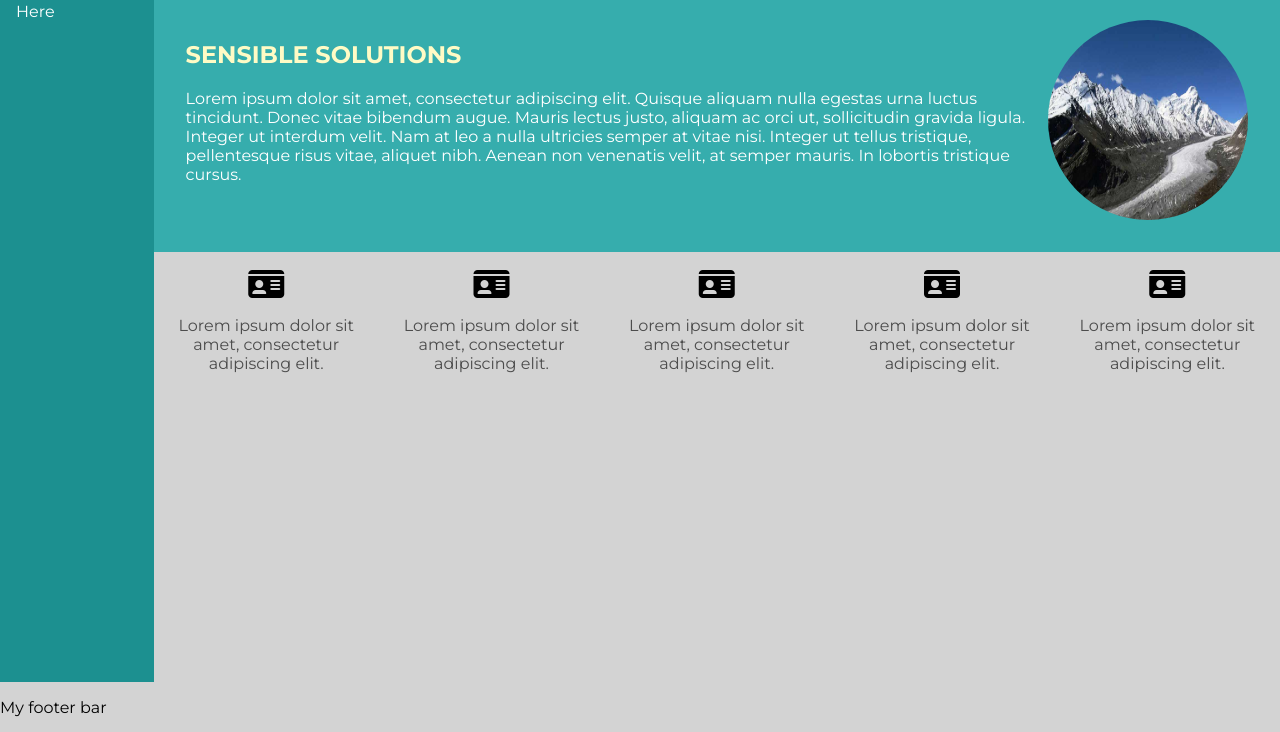
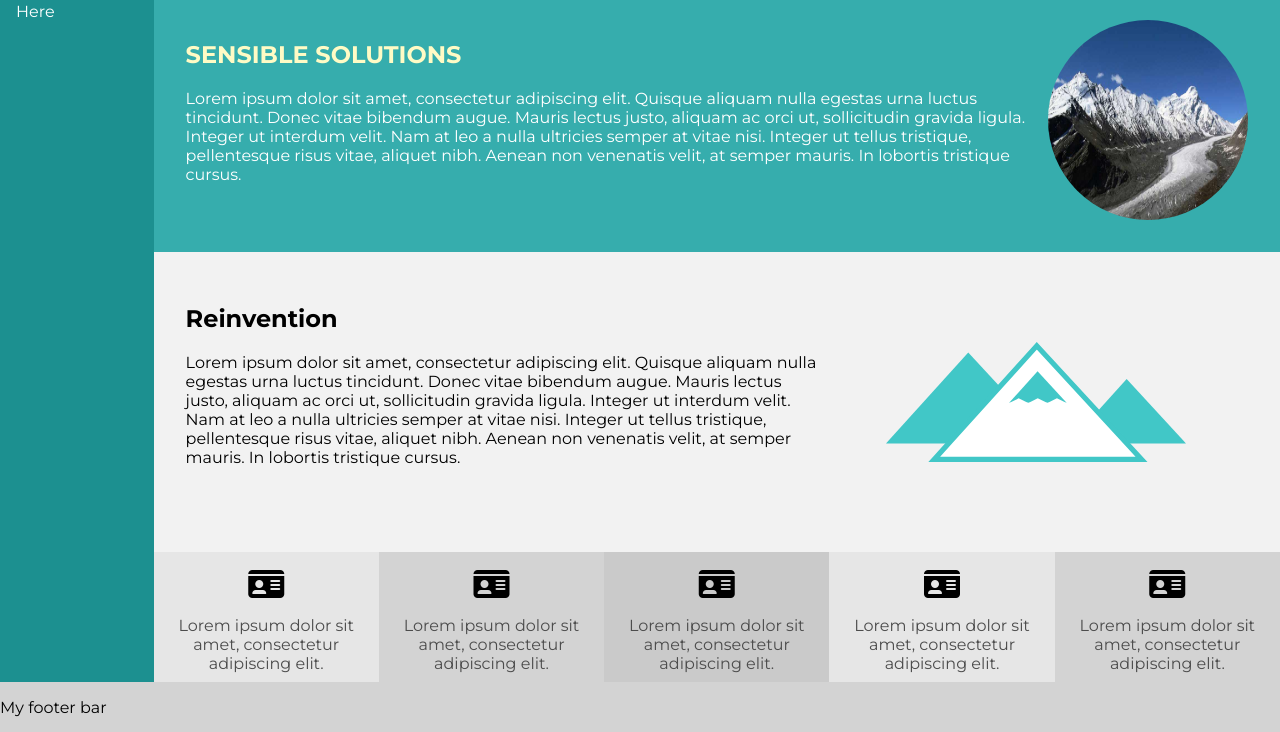
Before and after one commit to efrenmarin45/CSS-Grid, a website: page index.html in a window 1280 px wide. Shown: the part 68-800 px from the top of the page. Drawn offline with Linux system fonts and the light colour scheme.

Commit message:
Added new image and set alignment of features

```diff
--- a/css/main.css
+++ b/css/main.css
@@ -87,7 +87,7 @@ img {
 
 .main {
     grid-area: right;
-    grid-template-rows: 51px fit-content(30%);
+    grid-template-rows: 51px fit-content(30%) 40%;
     display: grid;
 }
 
@@ -114,8 +114,40 @@ ul#features{
 ul#features li {
     background-color: lightgray;
     padding: 1em;
+    align-self: start;
 }
 
 ul#features li p {
     color: #4c4c4c
 }
+
+ul#features li:nth-child(1) {
+    background-color: #E6E6E6;
+}
+ul#features li:nth-child(2) {
+    background-color: #D3D3D3;
+    align-self: center;
+}
+ul#features li:nth-child(3) {
+    background-color: #CACACA;
+}
+ul#features li:nth-child(4) {
+    background-color: #E6E6E6;
+    align-self: center;
+}
+ul#features li:nth-child(5) {
+    background-color: #D3D3D3;
+}
+
+section#info {
+    background-color: #F2F2F2;
+    padding: 2em;
+    display: grid;
+    grid-template-columns: 1.5fr 1fr;
+    align-items: space-around;
+}
+
+#mountain-vector {
+    width: 300px;
+    align-self: center;
+}
--- a/index.html
+++ b/index.html
@@ -32,6 +32,13 @@
             </div>
             <img src="./images/mountain.jpg" alt="Mountain Picture" id="mountain">
         </section>
+        <section id="info">
+                <div id="content2">
+                    <h2>Reinvention</h2>
+                    <p>Lorem ipsum dolor sit amet, consectetur adipiscing elit. Quisque aliquam nulla egestas urna luctus tincidunt. Donec vitae bibendum augue. Mauris lectus justo, aliquam ac orci ut, sollicitudin gravida ligula. Integer ut interdum velit. Nam at leo a nulla ultricies semper at vitae nisi. Integer ut tellus tristique, pellentesque risus vitae, aliquet nibh. Aenean non venenatis velit, at semper mauris. In lobortis tristique cursus.</p>
+                </div>
+                <img src="./images/vector-mountains.svg" alt="Mountain Picture" id="mountain-vector">
+            </section>
         <ul id="features">
             <li>
                 <i class="fa fa-id-card fa-3x" aria-hidden="true"></i>
@@ -55,6 +62,7 @@
             </li>
         </ul>
     </div>
+
     <footer>
         <p>My footer bar</p>
     </footer>
```
Also changed, not shown: images/vector-mountains.svg (added).
